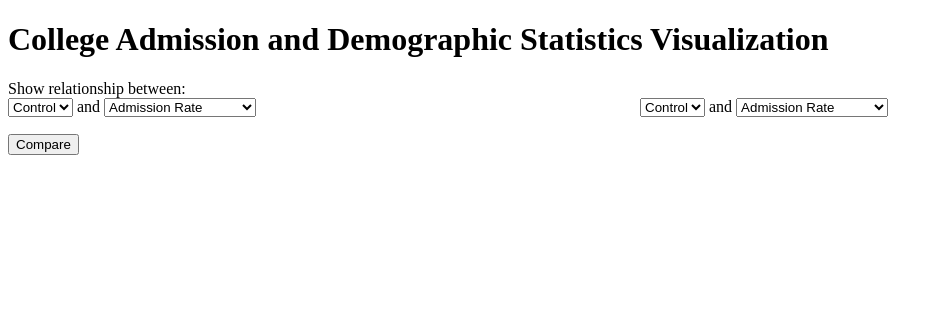
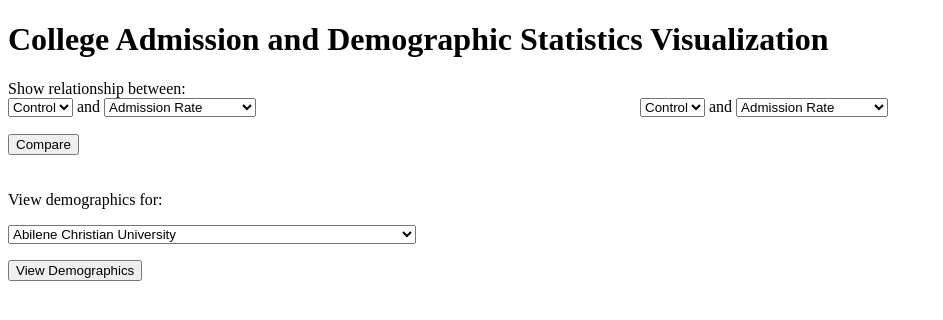
Before and after one commit to bzhang57/CS4460P5, a plain HTML site: page index.html in a window 1280 px wide. Shown: the whole page, without its empty margins (0-943 px from the left). Drawn offline with nearby package versions, Linux system fonts and the light colour scheme.

Commit message:
dropdown with list of colleges

```diff
--- a/index.html
+++ b/index.html
@@ -5,6 +5,7 @@
     <title>CS4460 P5</title>
     <script src="http://d3js.org/d3.v3.min.js"></script>
     <script src="main.js"></script>
+    <script src="https://ajax.googleapis.com/ajax/libs/jquery/3.3.1/jquery.min.js"></script>
     <link rel="stylesheet" href="styles.css">
 </head>
 <body>
@@ -43,5 +44,12 @@
     <br></br>
     <button type="button" name="compare" onclick="compareAttributes()">Compare</button>
     <div id="graph"></div>
+    <br></br>
+    <div id="demographics">
+        <label id="selectCollege">View demographics for:</label>
+        <!--<input type="text"></input> -->
+    </div>
+    <!--<button type="button" name="view" onclick="compareDemographics()">Compare</button> -->
+    <div id="pieChart"></div>
 </body>
 </html>
--- a/main.js
+++ b/main.js
@@ -1,3 +1,5 @@
+window.onload = compareDemographics;
+
 function compareAttributes() {
     var graph = document.getElementById('graph');
     while (graph.firstChild) {
@@ -186,5 +188,115 @@ function plotGraphs(x1, y1, x2, y2) {
         //     .attr('height', function(d) {
         //         return yScale1.rangeBand();
         //     });
+
     })
 }
+
+function compareDemographics() {
+  var size = {
+      width: window.innerWidth || document.body.clientWidth,
+      height: window.innerHeight || document.body.clientHeight
+    }
+  var margin = {top: 20, right: 20, bottom: 70, left: 80},
+    width = (.49 * size.width) - margin.left - margin.right,
+    height = 600 - margin.top - margin.bottom,
+    radius = 200;
+  var pieChart = document.getElementById('pieChart');
+  var select = document.getElementById('selectCollege');
+
+  d3.csv("colleges.csv", function(data) {
+    data.white = data['% White'];
+    data.black = data['% Black'];
+    data.hispanic = data['% Hispanic'];
+    data.asian = data['% Asian'];
+    data.americanIndian = data['% American Indian'];
+    data.pacificIslander = data['% Pacific Islander'];
+    data.biracial = data['% Biracial'];
+    return data;
+  }, function(error, data) {
+
+    if (error) {
+      throw error;
+    }
+
+    // var datas = data;
+    console.log(data);
+    // console.log(datas['Name']);
+
+    var pieData1 = d3.nest()
+                      .key(function(d) { return d.Name; })
+                      .rollup(function(v) { return {
+                        //white : data.white,
+                        white : d3.sum(v, function(d) { return d.white; }),
+                        black : d3.sum(v, function(d) { return d.black; }),
+                        hispanic : d3.sum(v, function(d) { return d.hispanic; }),
+                        asian : d3.sum(v, function(d) { return d.asian; }),
+                        americanIndian : d3.sum(v, function(d) { return d.americanIndian; }),
+                        pacificIslander : d3.sum(v, function(d) { return d.pacificIslander; }),
+                        biracial : d3.sum(v, function(d) { return d.biracial; })
+                        }
+                      })
+                      .entries(data);
+
+    //console.log(pieData1);
+    var colleges = [];
+    for (i = 0; i < pieData1.length; i++) {
+      var d = pieData1[i];
+      colleges.push(d.key);
+    }
+    //console.log(colleges);
+
+    var dropdown = d3.select(select)
+                      .append('p')
+                      .append('select')
+                        .attr('id', 'selection')
+
+    //identifying college by index
+    for (i=0; i < pieData1.length; i++) {
+      //console.log(pieData1[i]);
+      dropdown.append('option')
+              .attr('value', pieData1[i].values.Name)
+              .text(pieData1[i].key)
+    }
+
+    dropdown.on('change', function() {
+      selectedCollege = $("#selection").val();
+
+    })
+    console.log($("#selection").val());
+    var selectedCollegeData = [];
+
+    d3.select(select)
+      .append('p')
+      .append('button')
+      .text('View Demographics')
+      .on('click', function() {
+        //selectedCollege = $("#selection").val());
+      });
+
+
+    var pieChart1 = d3.select(pieChart)
+                      .append('svg')
+                        .attr('width', width + margin.left + margin.right)
+                        .attr('height', height + margin.top + margin.bottom)
+                      .append('g')
+                        .attr('transform', 'translate(' + radius + ', ' + radius + ')');
+
+    //create <path> elements using arc data
+    var arc = d3.svg.arc().outerRadius(radius);
+
+    //create arc data given list of values
+    var pie = d3.layout.pie()
+                .value(function(d) {
+                  return d.value;
+                })
+
+    // var arcs = pieChart1.selectAll('g.slice')
+    //                     .data(pie)
+    //                     .enter()
+    //                     .append('g')
+    //                       .attr('class', 'slice');
+
+  });
+
+}
```
